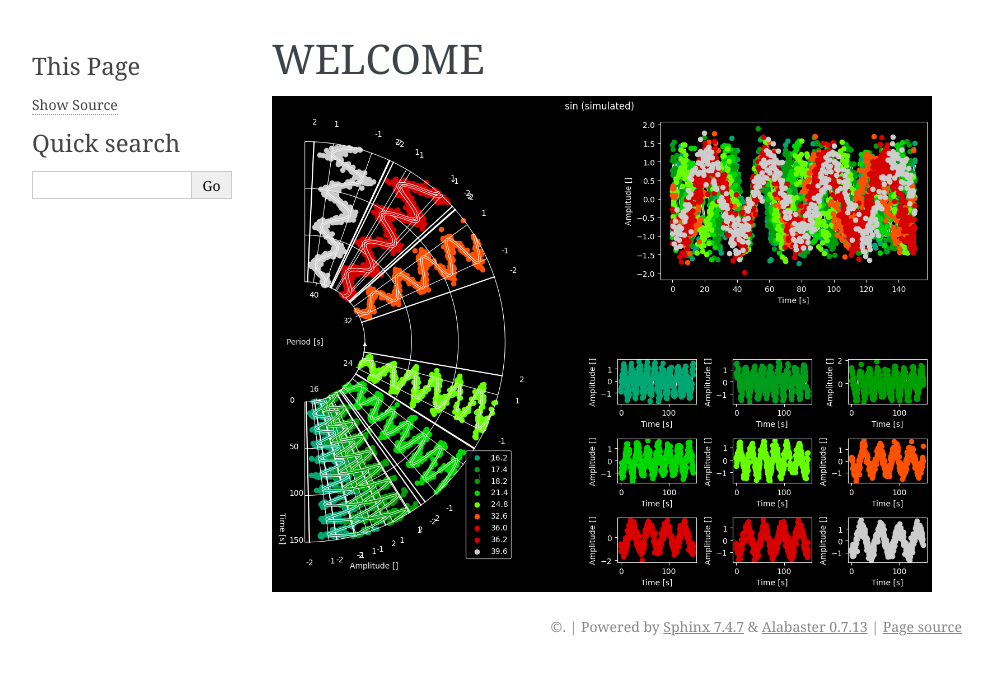
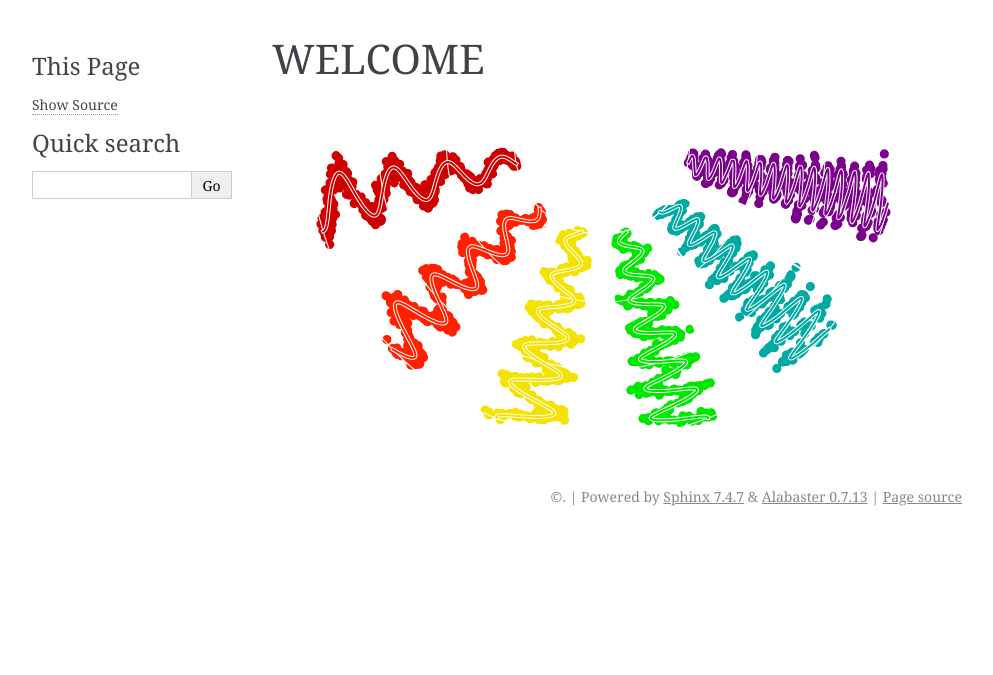
Before and after one commit to TheRedElement/LStein, a Sphinx documentation site: the page built from docs/index.rst, in a window 1280 px wide. Shown: the top 675 px of the page, without its empty margins (148-1141 px from the left). Built offline with Sphinx 7.4.7, drawn with Linux system fonts in a browser that asks for light colours; the version number is read from the project's files by our own code.

Commit message:
readthedocs setup

```diff
--- a/docs/index.rst
+++ b/docs/index.rst
@@ -2,7 +2,7 @@
 WELCOME
 =======
 
-.. image:: assets/sin_simulated.png
+.. image:: assets/lstein_logo.svg
 
 .. toctree::
    :glob:
```
